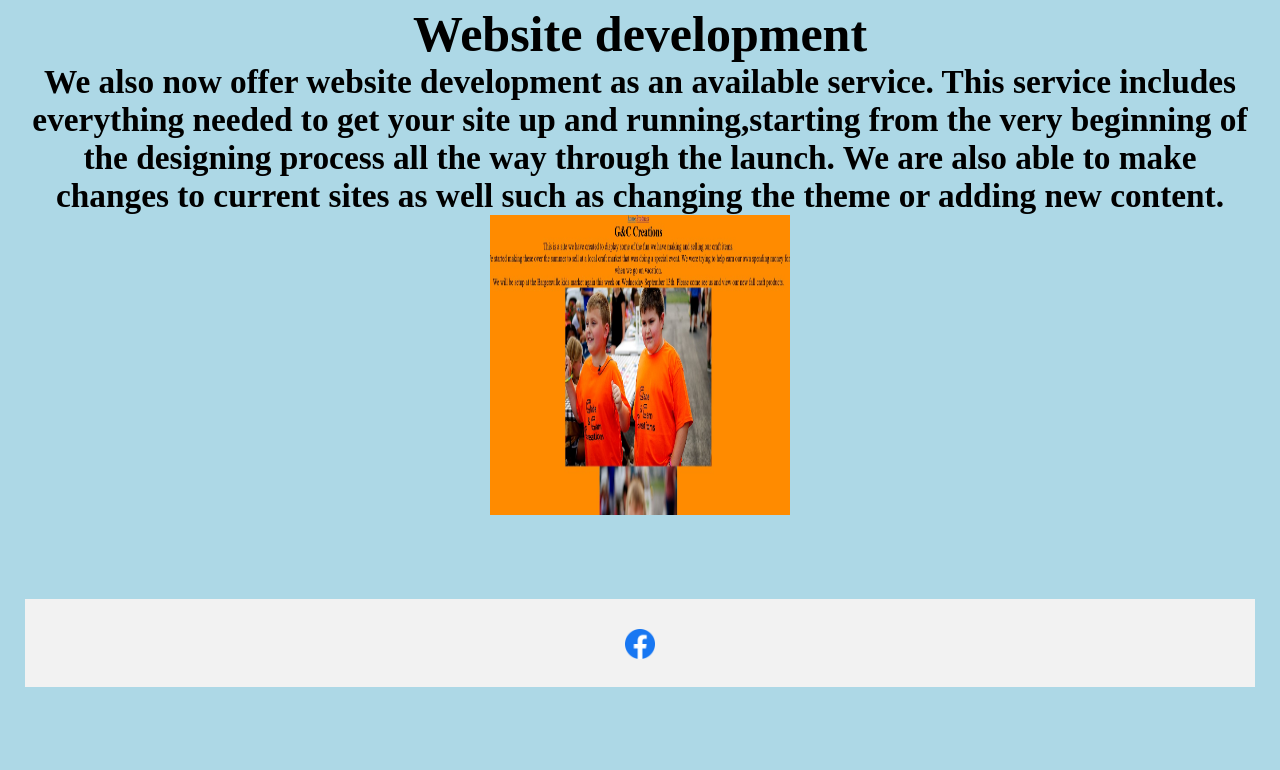
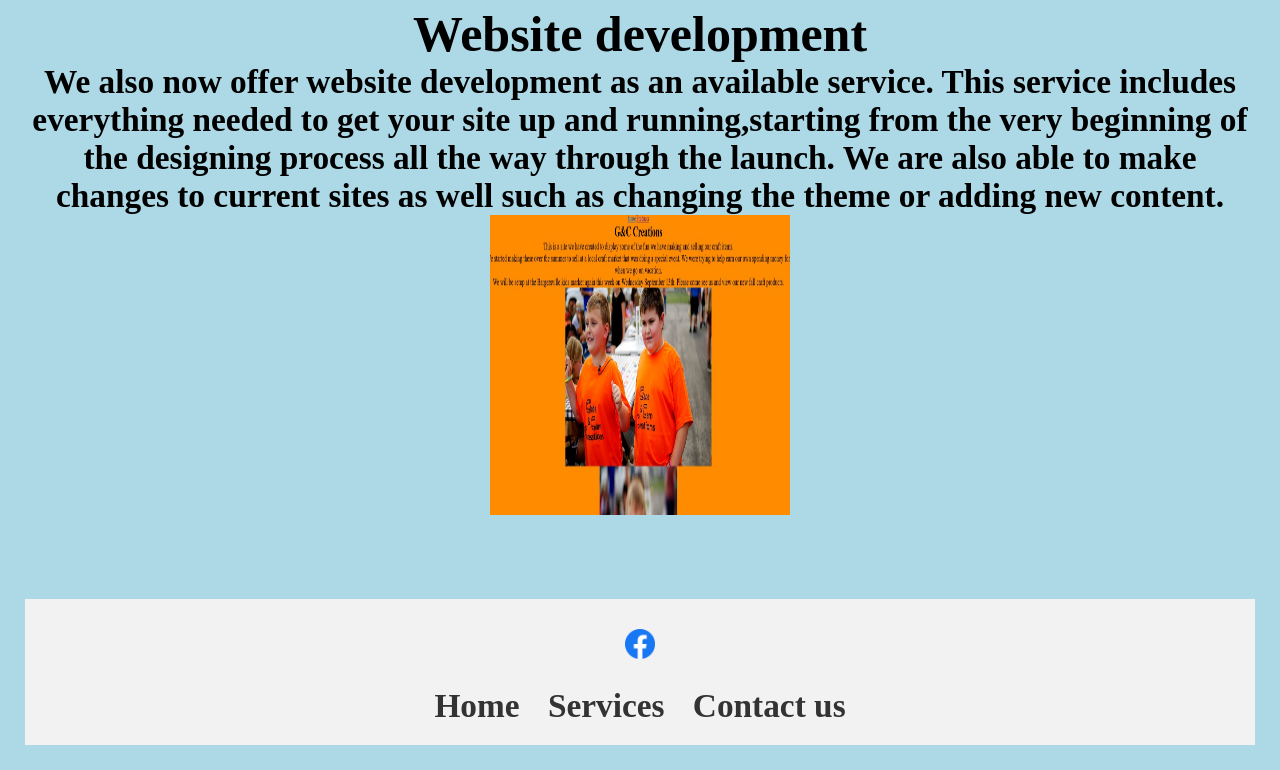
Before and after one commit to dman1991g/DKM-Graphics, a plain HTML site: page Services.html in a window 1280 px wide. Shown: the part 1076-1846 px from the top of the page. Before the commit the page ends 1788 px from the top, so only its background shows below. Drawn offline with nearby package versions, Linux system fonts and the light colour scheme; a script that the page names is missing.

Commit message:
Update Services.html

```diff
--- a/Services.html
+++ b/Services.html
@@ -12,7 +12,6 @@
 <body>
   <div class="topnav" text align="center">
     <a class="active" href="index.html">Home</a>
-    <a class="active" href="about.html">About</a>
     <a class="active" href="Services.html">Services</a>
     <a class="active" href="contact-us.html">contact us</a>
   </div>
@@ -36,6 +35,13 @@
     <div class="social-icons">
       <a href="https://www.facebook.com/DKMGraphics" target="_blank"><img src="media/facebook-icon.png" alt="Facebook" height="100" width="100"></a>
     </div>
-
+     <div class="footer-nav">
+    <a href="index.html">Home</a>
+    <a href="Services.html">Services</a>
+    <a href="contact-us.html">Contact us</a>
+    <!-- Add more navigation links here if needed -->
+  </div>
+  </footer>
   <script src="javascript/myjavascript.js"></script>
 </body>
+</html>
```
